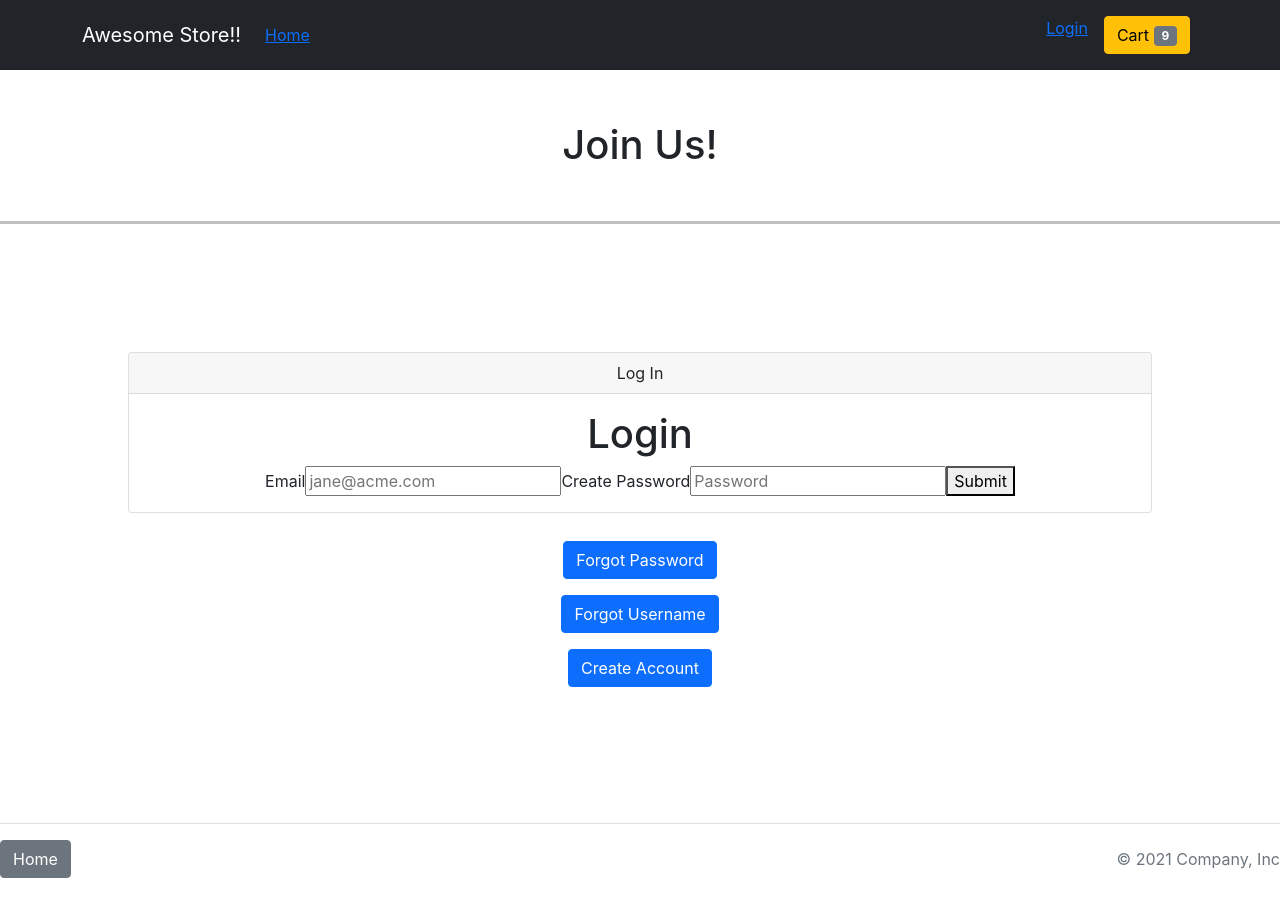
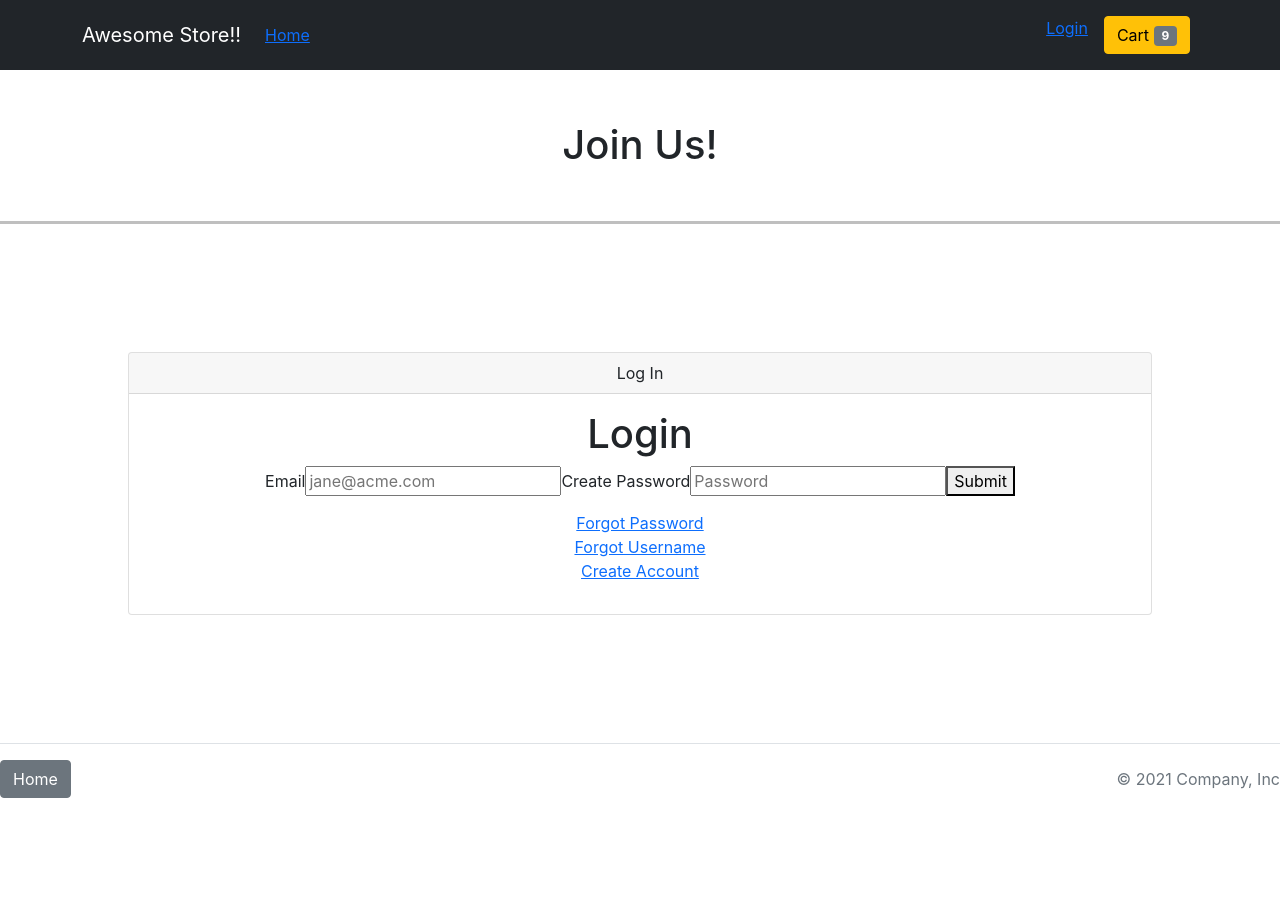
Before and after one commit to joekupernik/react-store, a React (Create React App) app: page /login in a window 1280 px wide. After the commit the page ends 838 px from the top, so only its background shows below. Built offline with nearby package versions, Linux system fonts and the light colour scheme; the HTML template or start-up script is replaced by a standard one.

Commit message:
css change login

```diff
--- a/src/routes/LogIn.js
+++ b/src/routes/LogIn.js
@@ -1,5 +1,4 @@
 import React from "react";
-import Button from 'react-bootstrap/Button';
 import LoginForm from "../components/LoginForm/LoginForm";
 import Card from 'react-bootstrap/Card';
 import { Link } from 'react-router-dom';
@@ -27,15 +26,16 @@ function Login() {
           </Card.Header>
           <Card.Body  style={{ margin: 'auto' }}>
             <LoginForm />
+            <div style={{margin: '2%'}}>
+        <div><Link to='/Register'>Forgot Password</Link></div>
+        <div><Link to='/Register'>Forgot Username</Link></div>
+        <div><Link to='/Register'>
+        Create Account
+        </Link></div>
+        </div>
           </Card.Body>
         </Card>
-        <div style={{margin: '2%'}}>
-        <div><Button style={{margin: '.5rem'}}>Forgot Password</Button></div>
-        <div><Button style={{margin: '.5rem'}}>Forgot Username</Button></div>
-        <div><Link to='/Register'>
-        <Button style={{margin: '.5rem'}}>Create Account</Button>
-        </Link></div>
-        </div>
+
         </div>
     </>
   );
```
